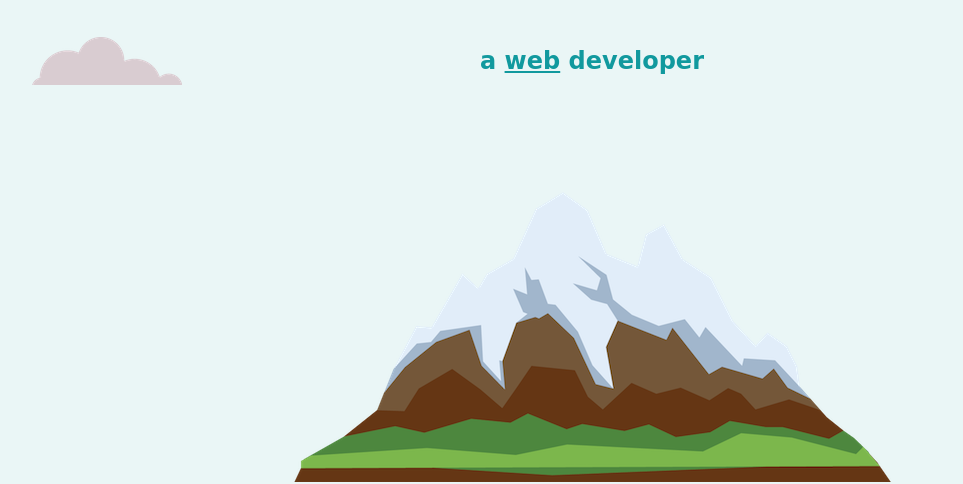
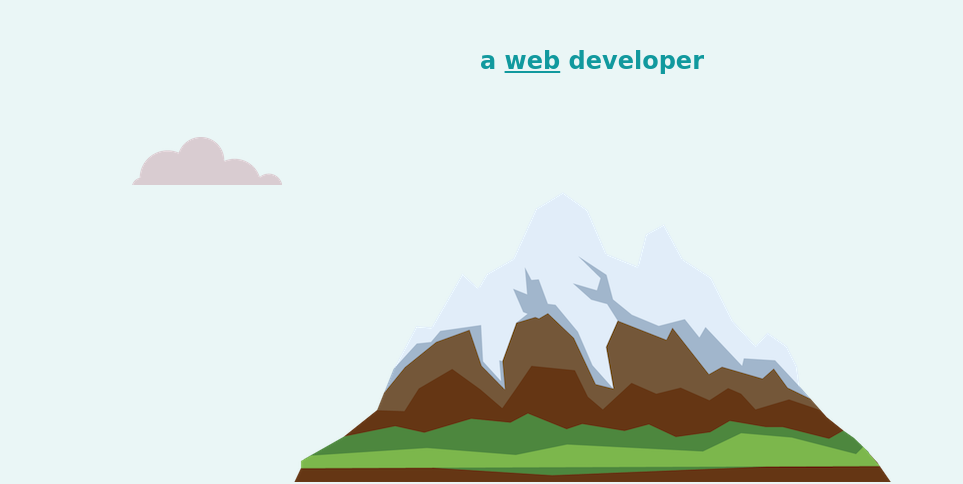
Before and after one commit to Yen951/project2, a plain HTML site: page index.html in a window 1280 px wide. Shown: the part 333-817 px from the top of the page, without its empty margins (48-1011 px from the left). Drawn offline with Linux system fonts and the light colour scheme; a web font is replaced by a local one.

Commit message:
Update styles.css

```diff
--- a/styles.css
+++ b/styles.css
@@ -49,8 +49,8 @@ font-family: 'Zen Antique', serif;
 
 .bottom-cloud {
   position: absolute;
-  left: 80px;
-  top: 370px;
+  left: 180px;
+  top: 470px;
 }
 
 .btn {
```
